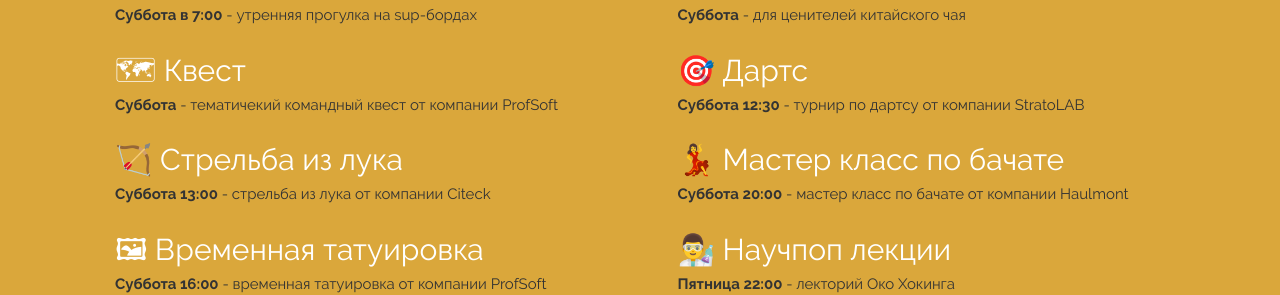
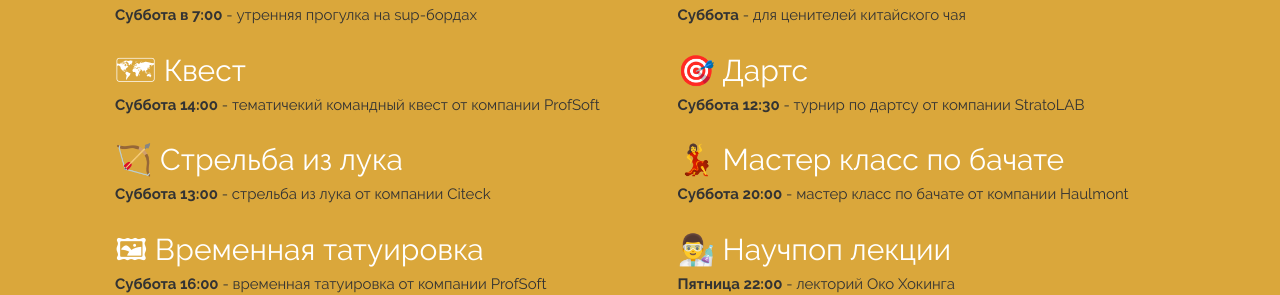
Before and after one commit to youcon/dune.github.io, a Jekyll site: the page built from index.html, in a window 1280 px wide and 900 px high, scrolled down 2068 px. Shown: the part 164-459 px from the top of the window. Built offline with Jekyll 4.4.1, drawn with Linux system fonts in a browser that asks for light colours; nearby versions of some CDN libraries; some web fonts are replaced; comment, search, counter and statistics services are not loaded.

Commit message:
Add time to quest

```diff
--- a/_data/activities.yml
+++ b/_data/activities.yml
@@ -70,7 +70,7 @@
   sign: "&#x1F375"
   title: "Чайная церемония"
   description: "для ценителей китайского чая"
-- time: "Суббота"
+- time: "Суббота 14:00"
   sign: "&#x1F5FA"
   title: "Квест"
   description: "тематичекий командный квест от компании ProfSoft"
```
